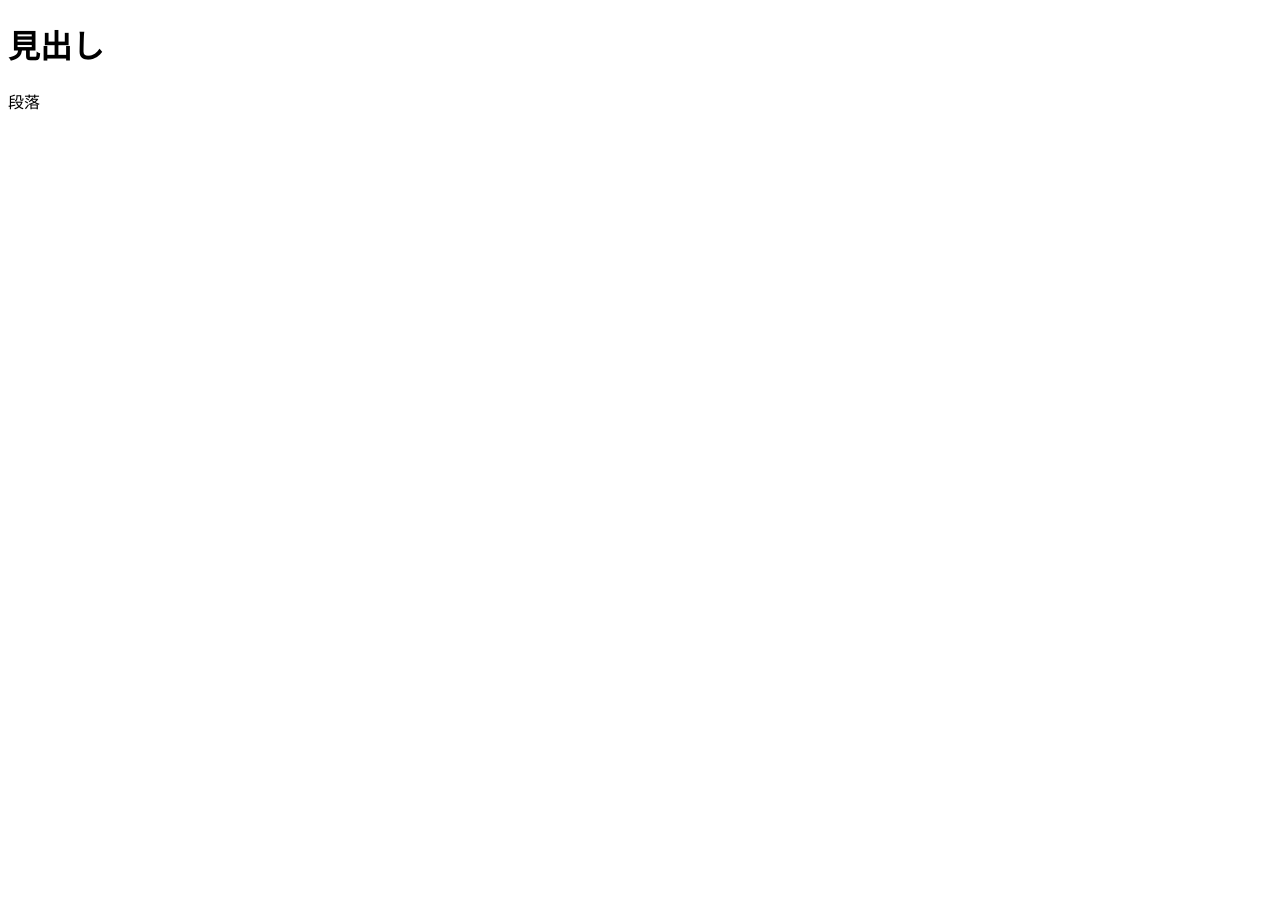
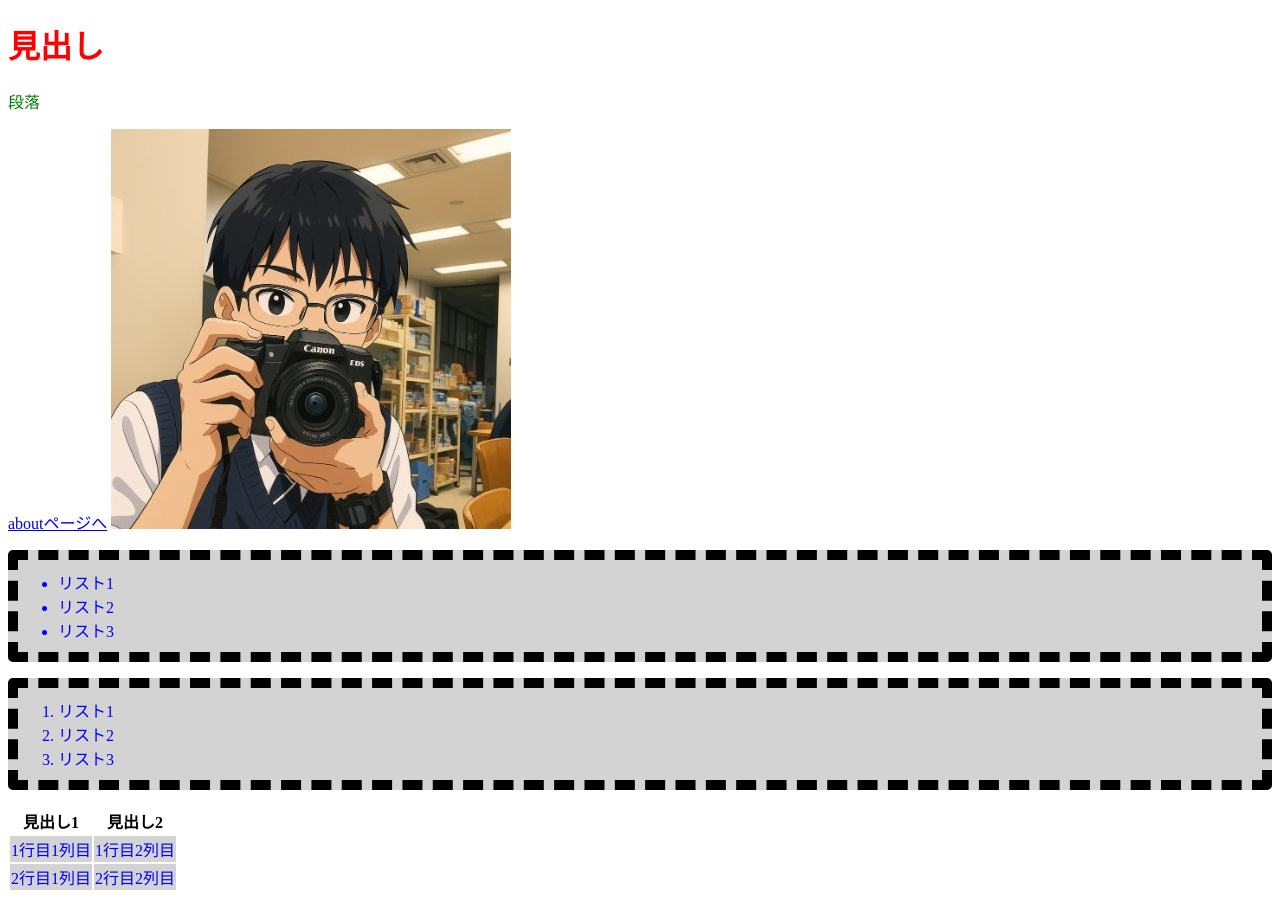
Before and after one commit to glyzinieh/digicre-intro-portfolio2026, a plain HTML site: page index.html in a window 1280 px wide. Before the commit the page ends 800 px from the top, so only its background shows below. Drawn offline with Linux system fonts and the light colour scheme.

Commit message:
second commit

```diff
--- a/index.html
+++ b/index.html
@@ -4,11 +4,53 @@
 <head>
     <meta charset="UTF-8" />
     <title>ページのタイトル</title>
+    <link rel="stylesheet" href="./style.css" />
 </head>
 
 <body>
+    <!-- 見出し -->
     <h1>見出し</h1>
-    <p>段落</p>
+    <!-- 段落 -->
+    <p id="paragraph">段落</p>
+    <!-- リンク -->
+    <a href="./about.html">aboutページへ</a>
+    <!-- 画像 -->
+    <img src="./icon.jpg" alt="wisteriatpのアイコン" />
+
+    <!-- リスト -->
+    <ul class="list">
+        <li>リスト1</li>
+        <li>リスト2</li>
+        <li>リスト3</li>
+    </ul>
+
+    <!-- 順序付きリスト -->
+    <ol class="list">
+        <li>リスト1</li>
+        <li>リスト2</li>
+        <li>リスト3</li>
+    </ol>
+
+    <!-- テーブル -->
+    <table>
+        <thead>
+            <tr>
+                <th>見出し1</th>
+                <th>見出し2</th>
+            </tr>
+        </thead>
+        <tbody class="list">
+            <tr>
+                <td>1行目1列目</td>
+                <td>1行目2列目</td>
+            </tr>
+            <tr>
+                <td>2行目1列目</td>
+                <td>2行目2列目</td>
+            </tr>
+        </tbody>
+    </table>
+
 </body>
 
 </html>
--- /dev/null
+++ b/style.css
@@ -0,0 +1,18 @@
+h1 {
+    color: red;
+}
+
+.list {
+    color: blue;
+}
+
+#paragraph {
+    color: green;
+}
+
+.list {
+    padding: 10px 40px;
+    background-color: lightgray;
+    border: 10px dashed black;
+    border-radius: 5px;
+}
```
Also changed, not shown: about.html (added, +15 -0 lines), icon.jpg (added).
